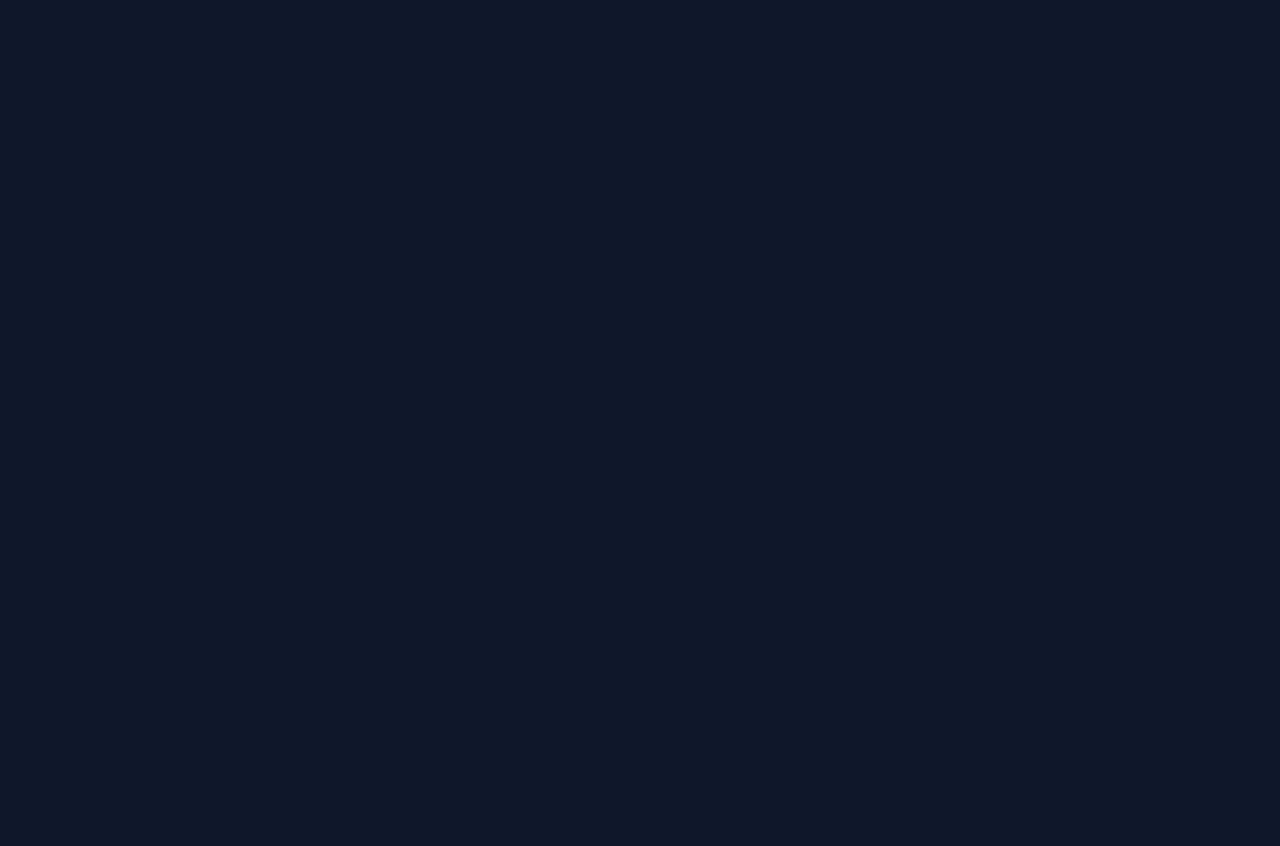
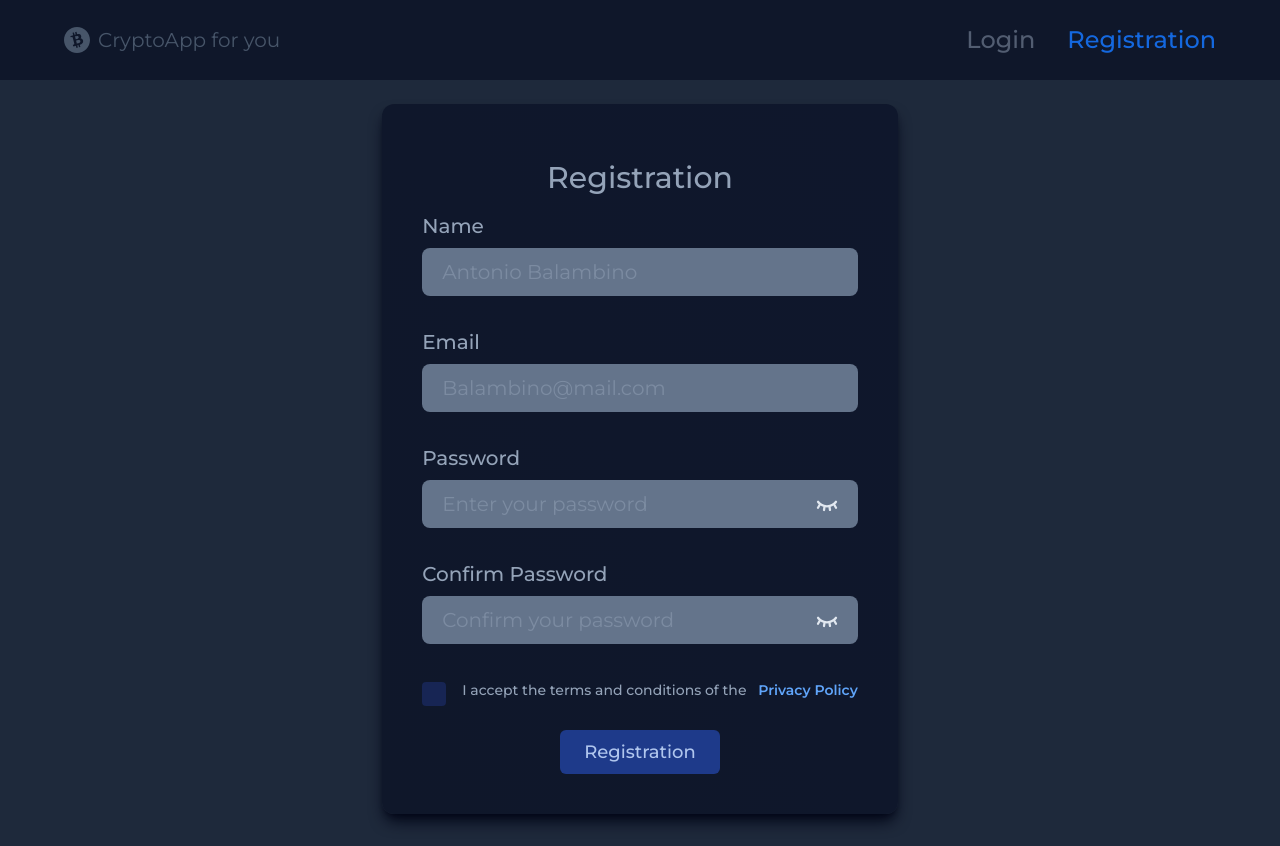
Before and after one commit to Serhieie/Crypto-tutor, a React (Vite) app: page /Crypto-tutor/registration in a window 1280 px wide. Before the commit this address had no page. Before the commit the page ends 800 px from the top, so only its background shows below. Built offline with nearby package versions, Linux system fonts and the light colour scheme; what notiflix would draw is missing.

Commit message:
fix:routs

```diff
--- a/src/App.tsx
+++ b/src/App.tsx
@@ -30,28 +30,28 @@ const App: React.FC = () => {
     <SuspenseLoader />
   ) : (
     <Routes>
-      <Route path="#/" element={<AppLayout />}>
+      <Route path="/" element={<AppLayout />}>
         <Route
-          index
+          path="/"
           element={
-            <RestrictedRoute redirectTo="#/crypto">
+            <RestrictedRoute redirectTo="/crypto">
               <Login />
             </RestrictedRoute>
           }
         />
         <Route
-          path="#/registration"
+          path="/registration"
           element={
-            <RestrictedRoute redirectTo="#/crypto">
+            <RestrictedRoute redirectTo="/crypto">
               <Registration />
             </RestrictedRoute>
           }
         />
 
         <Route
-          path="#/crypto"
+          path="/crypto"
           element={
-            <PrivateRoute redirectTo="#/">
+            <PrivateRoute redirectTo="/">
               <Crypto />
             </PrivateRoute>
           }
--- a/vite.config.ts
+++ b/vite.config.ts
@@ -3,7 +3,7 @@ import react from "@vitejs/plugin-react";
 
 export default defineConfig({
   plugins: [react()],
-  base: "/Crypto-tutor/",
+  base: "/Crypto-tutor",
   build: {
     outDir: "dist",
     assetsDir: ".",
```
